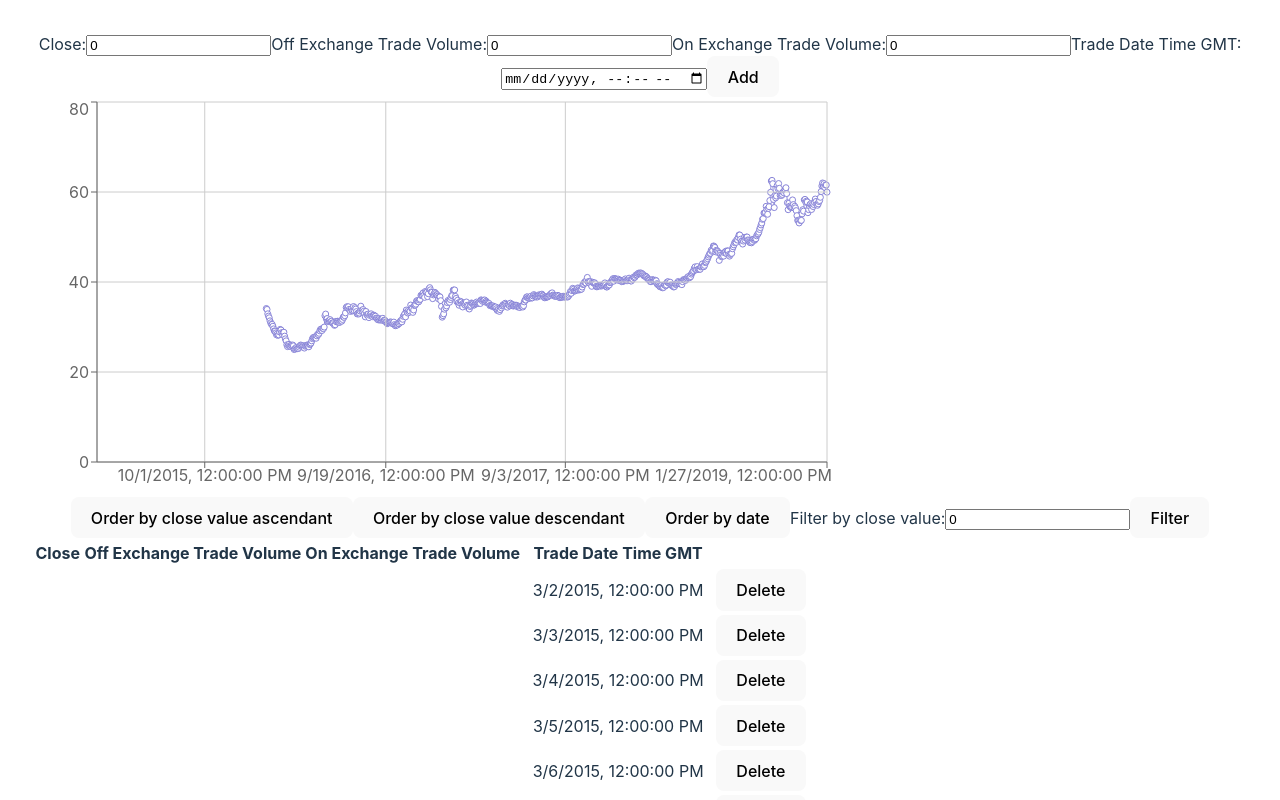
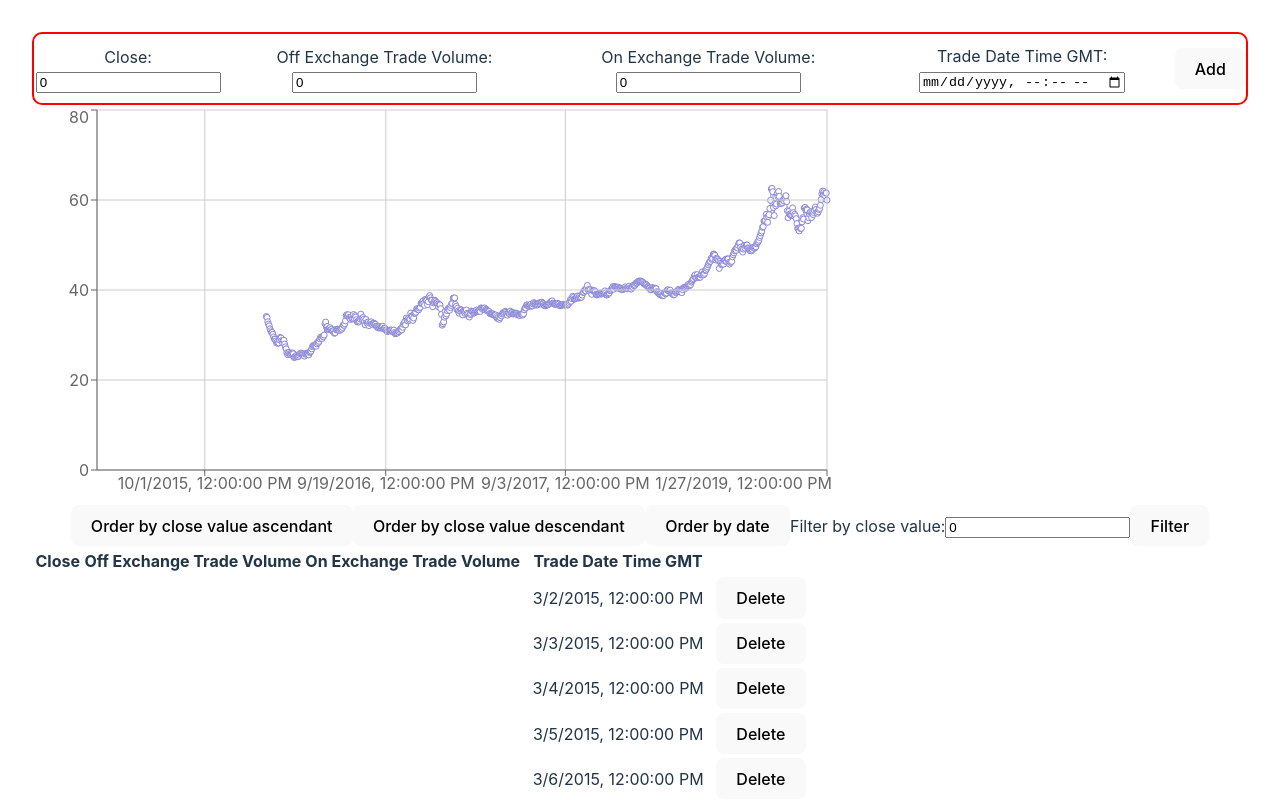
Before and after one commit to leo-d-a/test-limpide, a React (Vite) app in the folder front/: page / in a window 1280 px wide. Shown: the top 800 px of the page. Built offline with nearby package versions, Linux system fonts and the light colour scheme.

Commit message:
feat: css

```diff
--- a/front/src/App.css
+++ b/front/src/App.css
@@ -40,3 +40,12 @@
 .read-the-docs {
   color: #888;
 }
+
+.inputForm {
+  display: flex;
+  align-items: center;
+  justify-content: space-around;
+  border: 2px solid red;
+  border-radius: 10px;
+  padding: 10px 0px 10px 0px;
+}
--- a/front/src/App.jsx
+++ b/front/src/App.jsx
@@ -59,12 +59,13 @@ function App() {
   return (
     <>
       <div>
-        <form>
+        <form className={'inputForm'}>
           <label>
             Close:
             <input
               type="number"
               value={newItem.close}
+              name="close"
               onChange={(event) =>
                 setNewItem({ ...newItem, close: event.target.value })
               }
@@ -165,6 +166,7 @@ function App() {
           <tbody>
             {items.map((item, index) => (
               <tr key={index}>
+                {' '}
                 <td>{item.close}</td>
                 <td>{item.offexchtradevolumeeex}</td>
                 <td>{item.onexchtradevolumeeex}</td>
```
